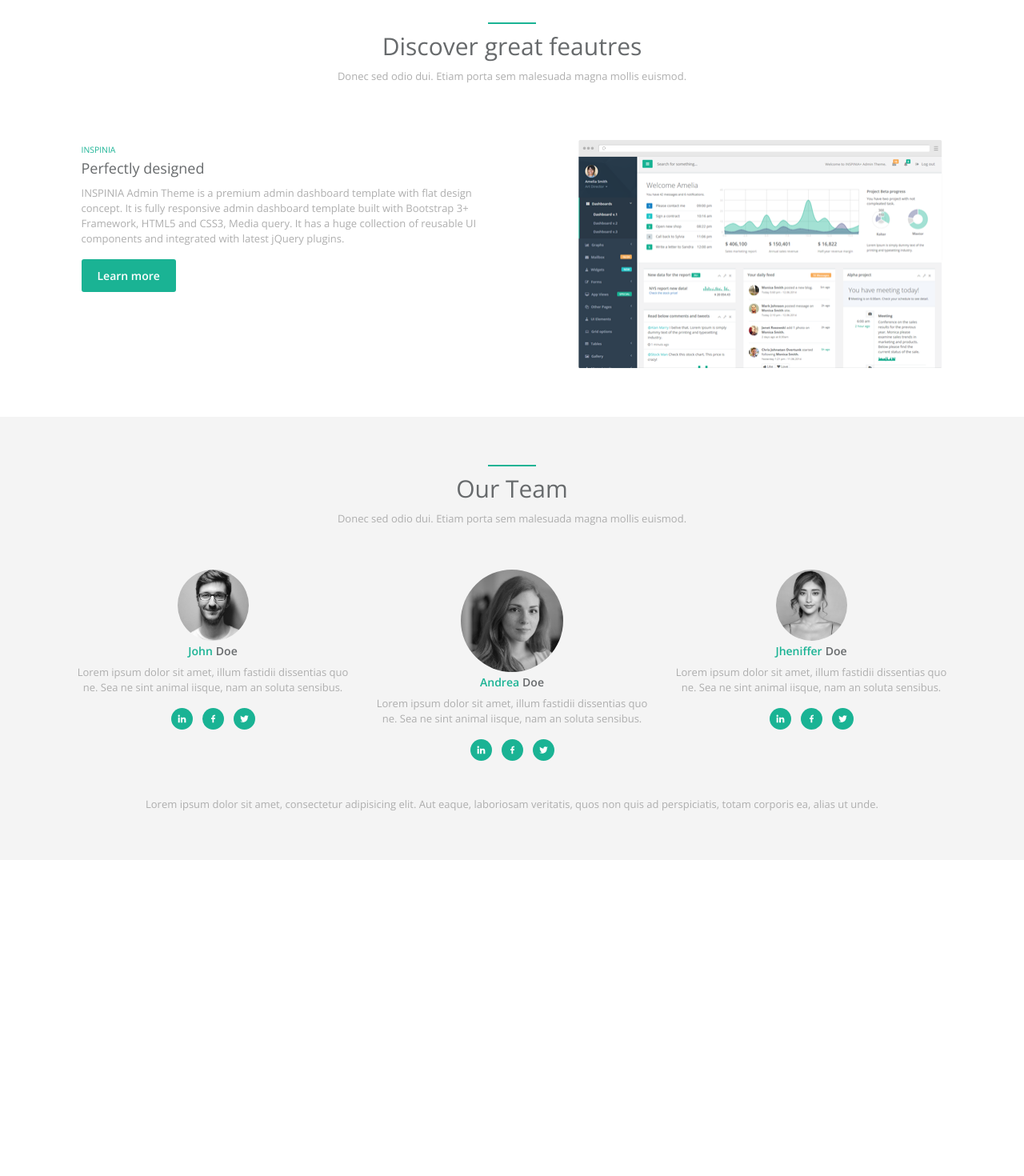
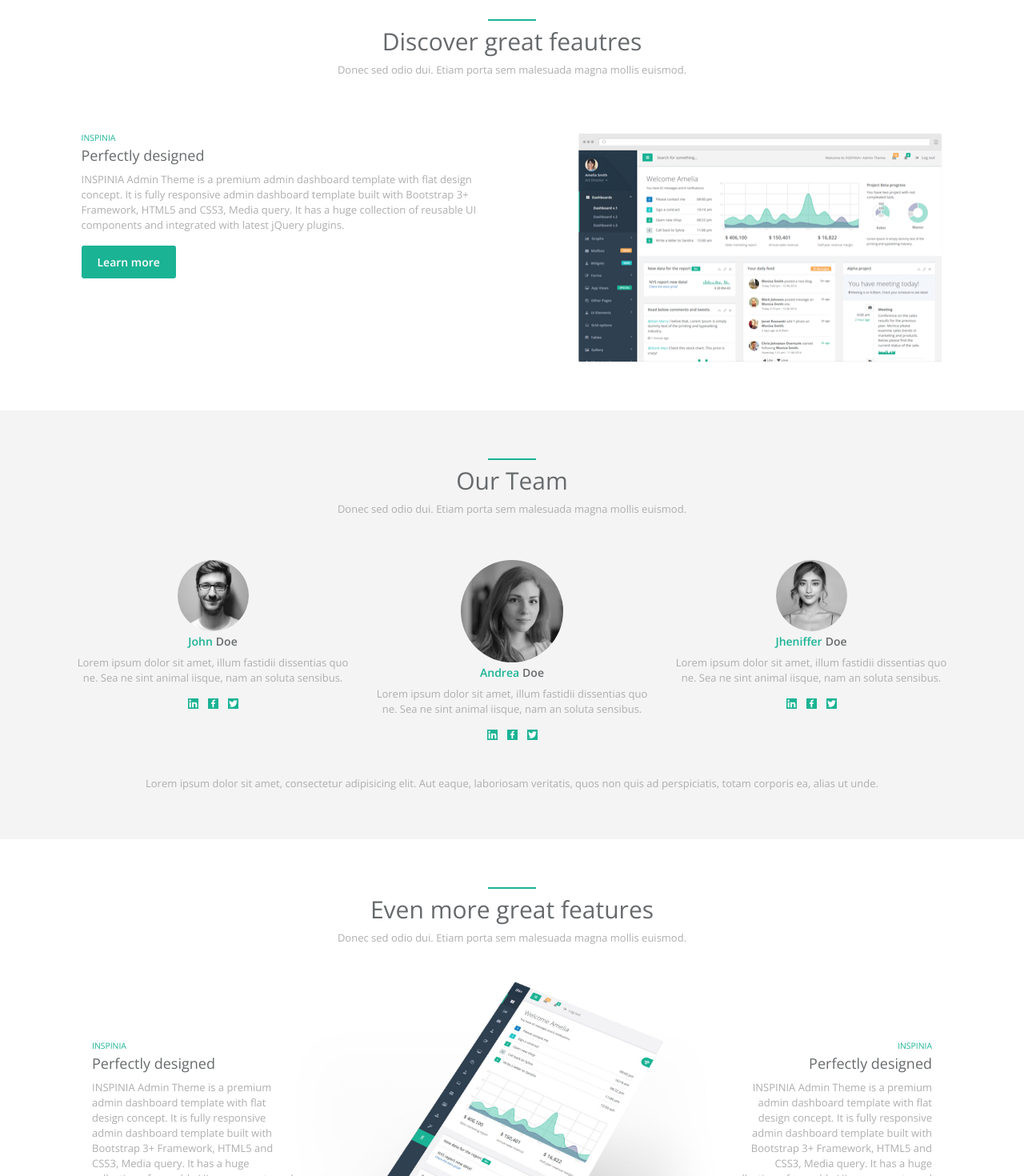
Before and after one commit to yagovelazquez/React-Landing-Page, a React (Create React App) app: page / in a window 1280 px wide. Shown: the part 1330-2800 px from the top of the page at 80% size. Before the commit the page ends 2525 px from the top, so only its background shows below. Built offline with nearby package versions, Linux system fonts and the light colour scheme.

Commit message:
Feat: add more great featuers section

```diff
--- a/src/assets/index.ts
+++ b/src/assets/index.ts
@@ -6,6 +6,7 @@ import dashboard from './dashboard.png'
 import andreaDoe from './andreaDoe.jpg'
 import jhenifferDoe from './jhenifferDoe.jpg'
 import johnDoe from './johnDoe.jpg'
+import iphone from './iphone.jpg'
 
 
-export { staringView, cellphone, notebook, dashboardAng40, dashboard, johnDoe, jhenifferDoe, andreaDoe };
+export { iphone, staringView, cellphone, notebook, dashboardAng40, dashboard, johnDoe, jhenifferDoe, andreaDoe };
--- /dev/null
+++ b/src/shared/components/Icons/IconWithCircleBg.tsx
@@ -0,0 +1,32 @@
+import { FC } from 'react';
+import { IconBaseProps } from 'react-icons';
+import { twMerge } from 'tailwind-merge';
+
+interface IconWithCircleBgProps {
+  Icon: FC<IconBaseProps>;
+  containerClassName?: string;
+  iconClassName?: string;
+}
+
+const IconWithCircleBg: FC<IconWithCircleBgProps> = ({
+  Icon,
+  containerClassName,
+  iconClassName,
+}) => {
+  const containerClasses = twMerge(
+    'cursor-pointer rounded-[50%] bg-primary hover:bg-darkPrimary flex items-center justify-center',
+    containerClassName
+  );
+  const iconClasses = twMerge(
+    'bg-primary hover:bg-darkPrimary text-white',
+    iconClassName
+  );
+
+  return (
+    <div className={containerClasses}>
+      <Icon className={iconClasses} />
+    </div>
+  );
+};
+
+export default IconWithCircleBg;
--- a/src/shared/components/TextBlock/LearnMoreBlock.tsx
+++ b/src/shared/components/TextBlock/LearnMoreBlock.tsx
@@ -1,4 +1,5 @@
 import { FC } from 'react';
+import { twMerge } from 'tailwind-merge';
 import Button from '../Buttons/Button';
 import Headings from '../Texts/Heading';
 import Paragraph from '../Texts/Paragraph';
@@ -10,7 +11,23 @@ interface LearnMoreBlockProps {
   description: string;
   buttonLabel?: string;
   containerClassName?: string;
+  align?: LearnMoreBlockAlignEnum;
 }
+
+export enum LearnMoreBlockAlignEnum {
+  left = 'left',
+  right = 'right',
+}
+
+const alignDirectionObject = {
+  [LearnMoreBlockAlignEnum.left]: 'text-left',
+  [LearnMoreBlockAlignEnum.right]: 'text-right',
+};
+
+const flexItemsPosition = {
+  [LearnMoreBlockAlignEnum.left]: 'items-start',
+  [LearnMoreBlockAlignEnum.right]: 'items-end',
+};
 
 const LearnMoreBlock: FC<LearnMoreBlockProps> = ({
   buttonLabel = 'Learn more',
@@ -18,18 +35,25 @@ const LearnMoreBlock: FC<LearnMoreBlockProps> = ({
   description,
   subtitle,
   containerClassName,
+  align = LearnMoreBlockAlignEnum.left,
 }) => {
+  const containerMergedClass = twMerge(
+    `flex flex-col ${flexItemsPosition[align]}`,
+    containerClassName
+  );
   return (
-    <div className={containerClassName}>
+    <div className={containerMergedClass}>
       <Small>{subtitle}</Small>
       <Headings
         variant="h3"
-        className="font-[100] mt-[3px] text-title mb-[10px]"
+        className={`font-[100] mt-[3px] text-title mb-[10px]`}
       >
         {title}
       </Headings>
-      <Paragraph className="mb-[16px]">{description}</Paragraph>
-      <Button variant="solid" className="">
+      <Paragraph className={`mb-[16px] ${alignDirectionObject[align]}`}>
+        {description}
+      </Paragraph>
+      <Button className="text-right" variant="solid">
         {buttonLabel}
       </Button>
     </div>
--- a/src/shared/components/Texts/SectionHeader.tsx
+++ b/src/shared/components/Texts/SectionHeader.tsx
@@ -14,11 +14,11 @@ interface SectionHeaderProps {
 }
 
 const SectionHeader: FC<SectionHeaderProps> = ({ headings, paragraph, containerClassname }) => {
-  const mergedContainerClassname = twMerge('flex flex-col items-center', containerClassname)
+  const mergedContainerClassname = twMerge('flex flex-col items-center gap-[8px]', containerClassname)
   return (
     <div className={mergedContainerClassname}>
       <SmallBar />
-      {headings.map((heading) => (
+      <div className='flex flex-col items-center justify-center'>      {headings.map((heading) => (
         <Headings
           variant="h1"
           className={`font-[200] ${heading.className}`}
@@ -27,6 +27,7 @@ const SectionHeader: FC<SectionHeaderProps> = ({ headings, paragraph, containerC
           {heading.title}
         </Headings>
       ))}
+      </div>
       <Paragraph className="mb-2">{paragraph}</Paragraph>
     </div>
   );
--- /dev/null
+++ b/src/shared/components/Timeline/Timeline.tsx
@@ -0,0 +1,20 @@
+import { FC } from 'react';
+import { BiSolidBriefcase } from 'react-icons/bi';
+
+interface TimelineProps {
+  // TODO: Add prop types
+}
+
+const Timeline: FC<TimelineProps> = () => {
+  return (
+    <div className="h-[250px]">
+      <BiSolidBriefcase />
+      <div />
+      <div className="w-64 h-full bg-gray-200 relative">
+        <div className="h-full w-[3px] bg-gray"></div>
+      </div>
+    </div>
+  );
+};
+
+export default Timeline;
--- a/src/views/Home/components/GreatFeaturesSection.tsx
+++ b/src/views/Home/components/GreatFeaturesSection.tsx
@@ -9,7 +9,7 @@ interface GreatFeaturesSectionProps {
 }
 
 const headings = [
-  { title: 'Discover great feautres', className: 'my-[10px] text-title' },
+  { title: 'Discover great feautres', className: 'text-title' },
 ];
 
 const GreatFeaturesSection: FC<GreatFeaturesSectionProps> = () => {
--- a/src/views/Home/components/MoreFeaturesSection/MoreFeaturesSection.tsx
+++ b/src/views/Home/components/MoreFeaturesSection/MoreFeaturesSection.tsx
@@ -1,14 +1,43 @@
 import { FC } from 'react';
+import { iphone } from '../../../../assets';
 import SectionContainer from '../../../../shared/components/layout/SectionContainer';
+import LearnMoreBlock, { LearnMoreBlockAlignEnum } from '../../../../shared/components/TextBlock/LearnMoreBlock';
+import SectionHeader from '../../../../shared/components/Texts/SectionHeader';
 
 interface MoreFeaturesSectionProps {
   // TODO: Add prop types
 }
 
+const headings = [
+  {
+    title: 'Even more great features',
+    className: 'text-title',
+  },
+];
+
 const MoreFeaturesSection: FC<MoreFeaturesSectionProps> = () => {
   return (
     <SectionContainer>
-
+      <SectionHeader
+        paragraph="Donec sed odio dui. Etiam porta sem malesuada magna mollis euismod."
+        headings={headings}
+      />
+      <div className="flex items-center mt-4">
+        <LearnMoreBlock
+          title="Perfectly designed"
+          subtitle="INSPINIA"
+          containerClassName="w-[255px]"
+          description="INSPINIA Admin Theme is a premium admin dashboard template with flat design concept. It is fully responsive admin dashboard template built with Bootstrap 3+ Framework, HTML5 and CSS3, Media query. It has a huge collection of reusable UI components and integrated with latest jQuery plugins."
+        />
+        <img src={iphone} className="w-[540px] h-[448px]" alt="" />
+        <LearnMoreBlock
+          title="Perfectly designed"
+          subtitle="INSPINIA"
+          align={LearnMoreBlockAlignEnum.right}
+          containerClassName="w-[255px]"
+          description="INSPINIA Admin Theme is a premium admin dashboard template with flat design concept. It is fully responsive admin dashboard template built with Bootstrap 3+ Framework, HTML5 and CSS3, Media query. It has a huge collection of reusable UI components and integrated with latest jQuery plugins."
+        />
+      </div>
     </SectionContainer>
   );
 };
--- a/src/views/Home/components/OurTeamSection/OurTeamSection.tsx
+++ b/src/views/Home/components/OurTeamSection/OurTeamSection.tsx
@@ -10,7 +10,7 @@ interface OurTeamSectionProps {
   // TODO: Add prop types
 }
 
-const headings = [{ title: 'Our Team', className: 'my-[10px] text-title' }];
+const headings = [{ title: 'Our Team', className: 'text-title' }];
 
 const avatarDescriptionList = [
   {
--- a/src/views/Home/components/OurTeamSection/components/AvatarIconDescription.tsx
+++ b/src/views/Home/components/OurTeamSection/components/AvatarIconDescription.tsx
@@ -4,6 +4,7 @@ import Headings from '../../../../../shared/components/Texts/Heading';
 import Paragraph from '../../../../../shared/components/Texts/Paragraph';
 import { BiLogoLinkedin, BiLogoFacebook } from 'react-icons/bi';
 import { AiOutlineTwitter } from 'react-icons/ai';
+import IconWithCircleBg from '../../../../../shared/components/Icons/IconWithCircleBg';
 
 interface AvatarIconDescriptionProps {
   description: string;
@@ -36,13 +37,7 @@ const AvatarIconDescription: FC<AvatarIconDescriptionProps> = ({
       <Paragraph className="mb-[16px] text-center">{description}</Paragraph>
       <div className="flex gap-3">
         {mediaIcons.map((Icon) => (
-          <div className="h-[27px] cursor-pointer w-[27px] rounded-[50%] bg-primary hover:bg-darkPrimary flex items-center justify-center">
-            <Icon
-              color="white"
-              size={'13px'}
-              className={'bg-primary hover:bg-darkPrimary'}
-            />
-          </div>
+          <IconWithCircleBg Icon={Icon} iconClassName='w-[13px] h-[13px] ' />
         ))}
       </div>
     </div>
--- a/src/views/Home/components/UniqueViewSection.tsx
+++ b/src/views/Home/components/UniqueViewSection.tsx
@@ -10,8 +10,8 @@ interface UniqueViewSectionProps {
 }
 
 const headings = [
-  { title: 'Over 40+ unique view', className: 'text-title mt-[10px]' },
-  { title: 'with many custom components', className: 'text-primary mb-[10px]' },
+  { title: 'Over 40+ unique view', className: 'text-title' },
+  { title: 'with many custom components', className: 'text-primary' },
 ];
 
 const UniqueViewSection: FC<UniqueViewSectionProps> = () => {
```
Also changed, not shown: src/assets/iphone.jpg (added).
